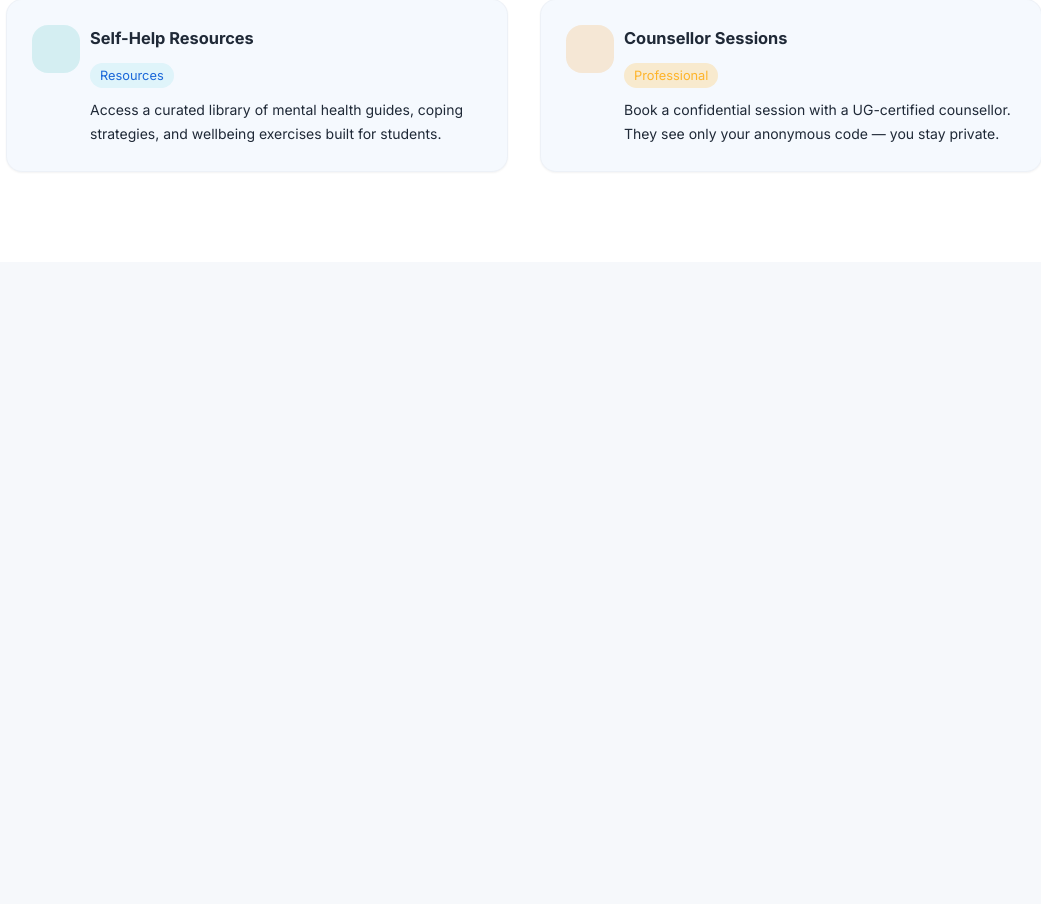
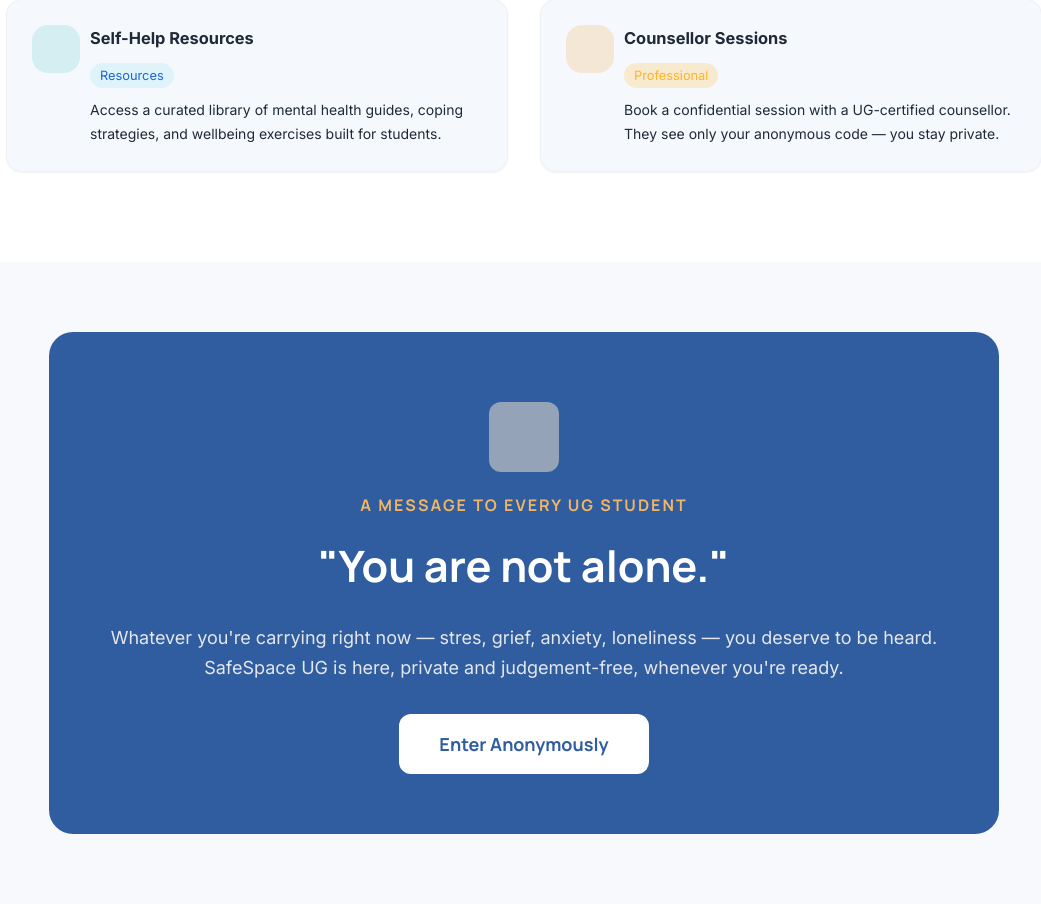
Before and after one commit to CODE-OS1/SafeSpace, a Flask app: template templates/landing.html in a window 1280 px wide. Shown: the part 4378-5282 px from the top of the page, without its empty margins (116-1157 px from the left). Before the commit the page ends 4520 px from the top, so only its background shows below. Run offline with Flask 3, Linux system fonts and the light colour scheme; the template is opened without the code that fills it, so the values that code supplies are empty.

Commit message:
Banner section complete

```diff
--- a/static/style.css
+++ b/static/style.css
@@ -607,8 +607,67 @@ nav ul a:hover{
     font-size: var(--text-sm);
 }
 
-/* Section Involving The rest Before the footer. The card-like part that has a blue colored and deeply designed  */
+/* Bottom Banner  */
+.bottom-banner-container{
+    margin: 0 auto;
+    padding: 20px;
+    max-width: 990px;
+}
+.bottom-banner{
+    margin: 50px auto;
+    padding: 50px;
+    background-color: var(--color-primary);
+    border-radius: var(--radius-xl);
+}
+.bottom-banner-icon{
+    width: 50px;
+    height: 50px;
+    background-color: #94A3B8;
+    margin: 20px auto;
+    border-radius: var(--radius-md);
+    padding: 35px;
+}
+.bottom-banner h3{
+    font-family: var(--font-heading);
+    color: var(--color-accent);
+    font-size: var(--text-base);
+    text-align: center;
+    margin-bottom: 10px;
+    letter-spacing: 2px;
+}
 
+.bottom-banner h2{
+    font-size: 2.7rem;
+    font-family: var(--font-heading);
+    text-align: center;
+    color: var(--color-surface);
+    margin-bottom: 20px;
+}
+
+.bottom-banner-text p{
+    text-align: center;
+    color: var(--color-border);
+    font-size: var(--text-lg);
+    line-height: 1.7;
+}
+
+.bottom-banner-button{
+    background-color: var(--color-surface);
+    width: fit-content;
+    padding: 15px 40px;
+    font-size: var(--text-lg);
+    font-family: var(--font-heading);
+    font-weight: 700;
+    color: var(--color-primary);
+    border: 0;
+    border-radius:  var(--radius-md);
+    margin: 30px auto 10px auto;
+    cursor: pointer;
+}
+
+.bottom-banner-button:hover{
+    background-color:#e2edfd;
+}
 /* Mobile fallback: stack assurance cards full width and hide timeline line/circles */
 @media (max-width: 768px) {
     .assurance-timeline{
--- a/templates/landing.html
+++ b/templates/landing.html
@@ -219,8 +219,18 @@
                     </div>
                 </div>
             </section>
-            <section>
-
+            <section class="bottom-banner-container">
+                <div class="bottom-banner">
+                   <div class="bottom-banner-icon"></div>
+                   <h3>A MESSAGE TO EVERY UG STUDENT</h3>
+                   <h2>"You are not alone."</h2>
+                   <div class="bottom-banner-text">
+                    <p>Whatever you're carrying right now — stres, grief, anxiety, loneliness — you deserve to be heard. SafeSpace UG is here, private and judgement-free, whenever you're ready.</p>
+                   </div>
+                   <div class="bottom-banner-button">
+                    <a href="home.html">Enter Anonymously</a>
+                   </div>
+                </div>
             </section>
         </div>
     </main>
```
